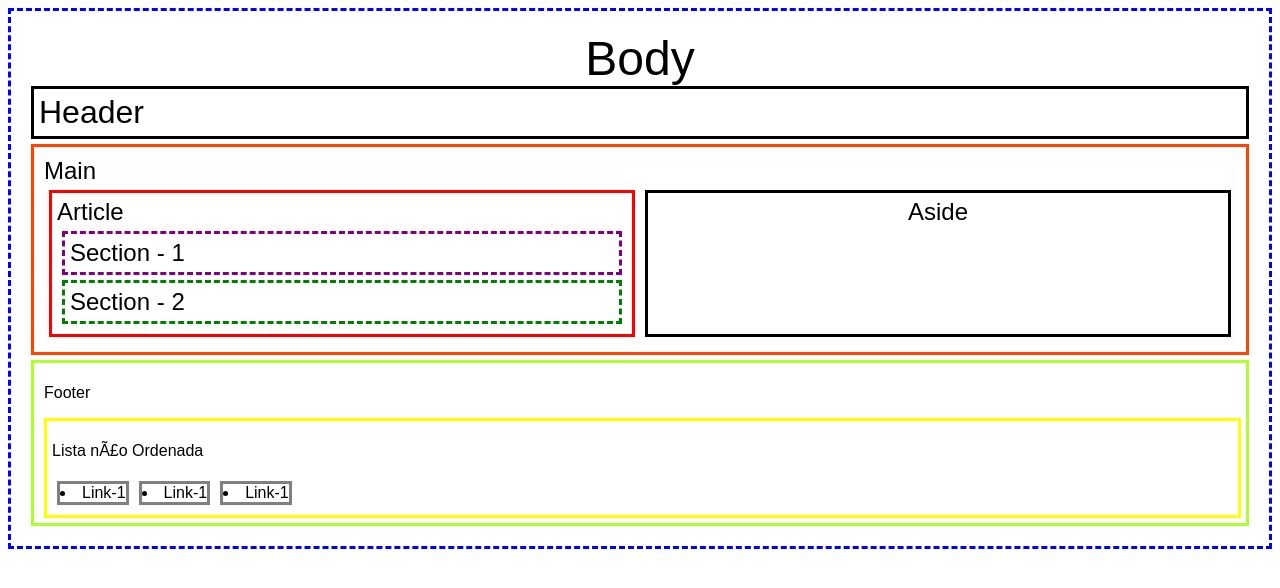
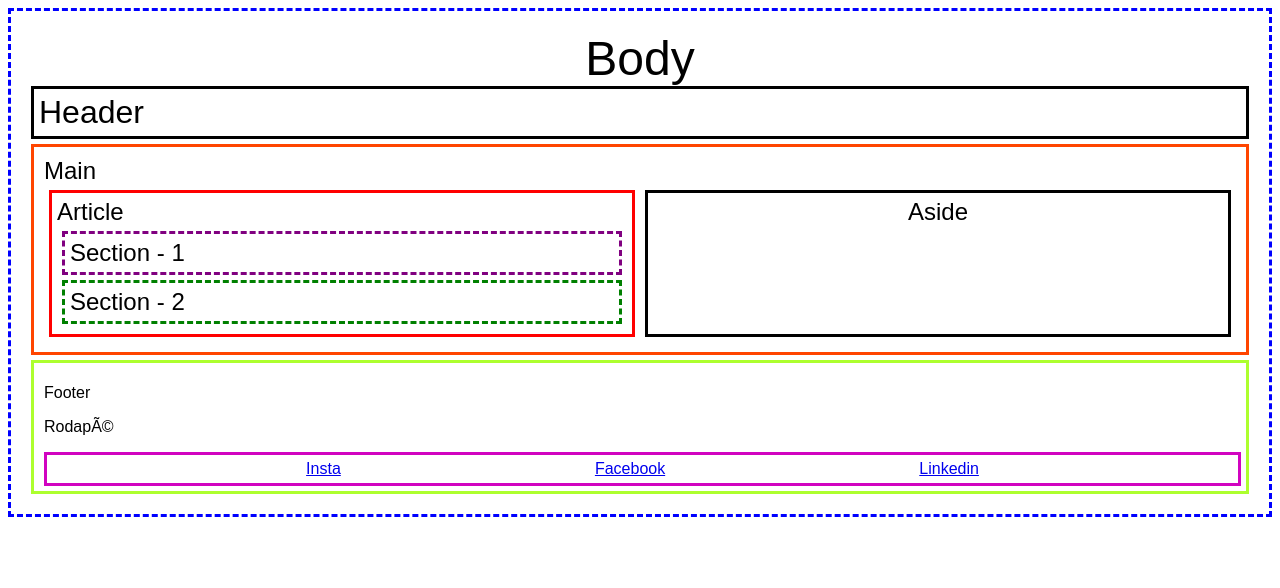
Before and after one commit to RobertooMota/HTML_Layout_Elements, a plain HTML site: page index.HTML in a window 1280 px wide. Drawn offline with Linux system fonts and the light colour scheme.

Commit message:
Alterações do rodapé

```diff
--- a/index.HTML
+++ b/index.HTML
@@ -42,18 +42,16 @@
 
     <footer>
         <p> Footer</p>
-        <div class="lu">
-            <lu>
-                <p>Lista não Ordenada</p>
+
+                <p>Rodapé</p>
 
                 <div class="lista">
-                    <li>Link-1</li>
-                    <li>Link-1</li>
-                    <li>Link-1</li>
+                    <a href="#">Insta</a>
+                    <a href="#">Facebook</a>
+                    <a href="#">Linkedin</a>
                 </div>
 
-            </lu>
-        </div>
+
     </footer>
 
 </body>
--- a/style.css
+++ b/style.css
@@ -70,20 +70,12 @@ footer{
     padding-left: 10px;
 }
 
-.lu{
-
-
-    border: 3px solid yellow;
+.lista{
+    border: 3px solid rgb(209, 4, 192);
+    display: flex;
+    align-items: center;
+    text-align: justify;
+    justify-content: space-evenly;
     padding: 5px;
 
 }
-
-.lista{
-    display: flex;
-    justify-items: center;
-}
-
-li{
-    border: 3px solid gray;
-    margin: 5px;
-}
```
